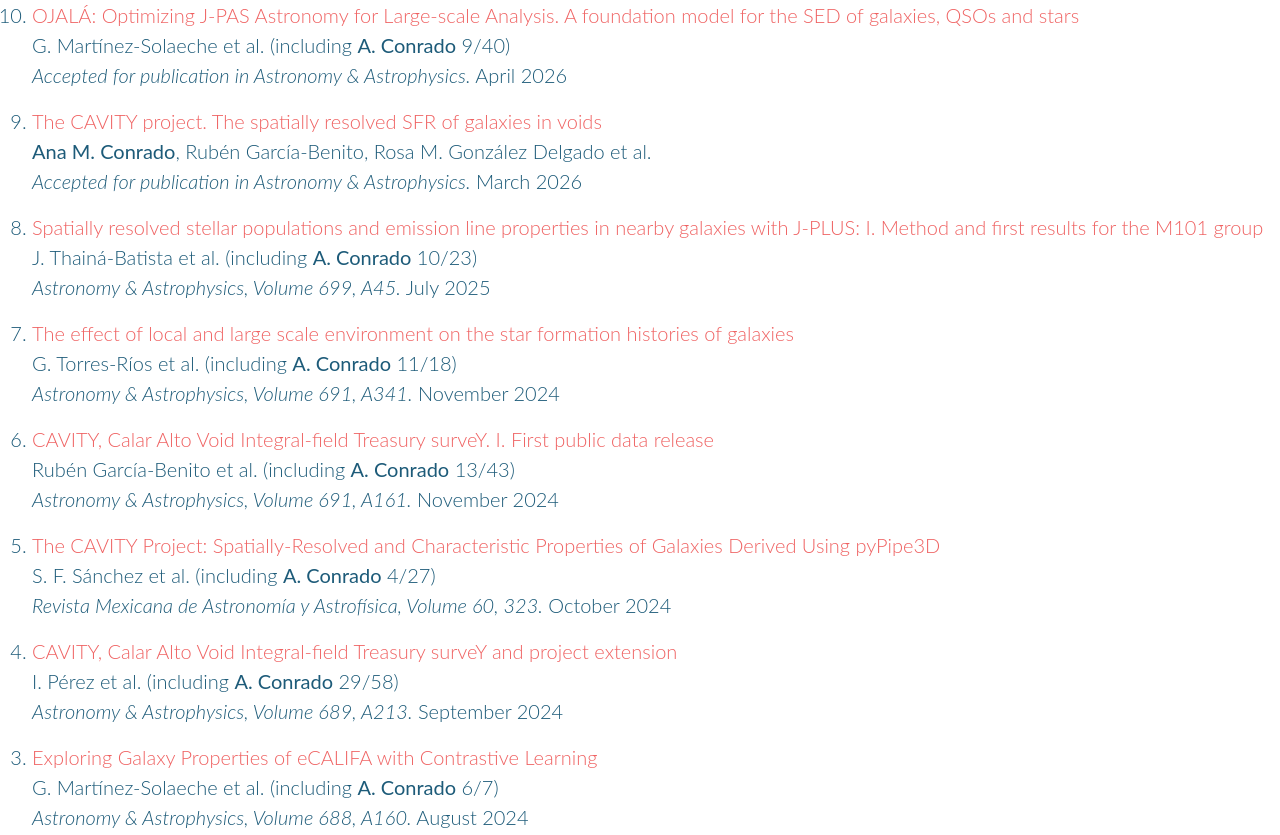
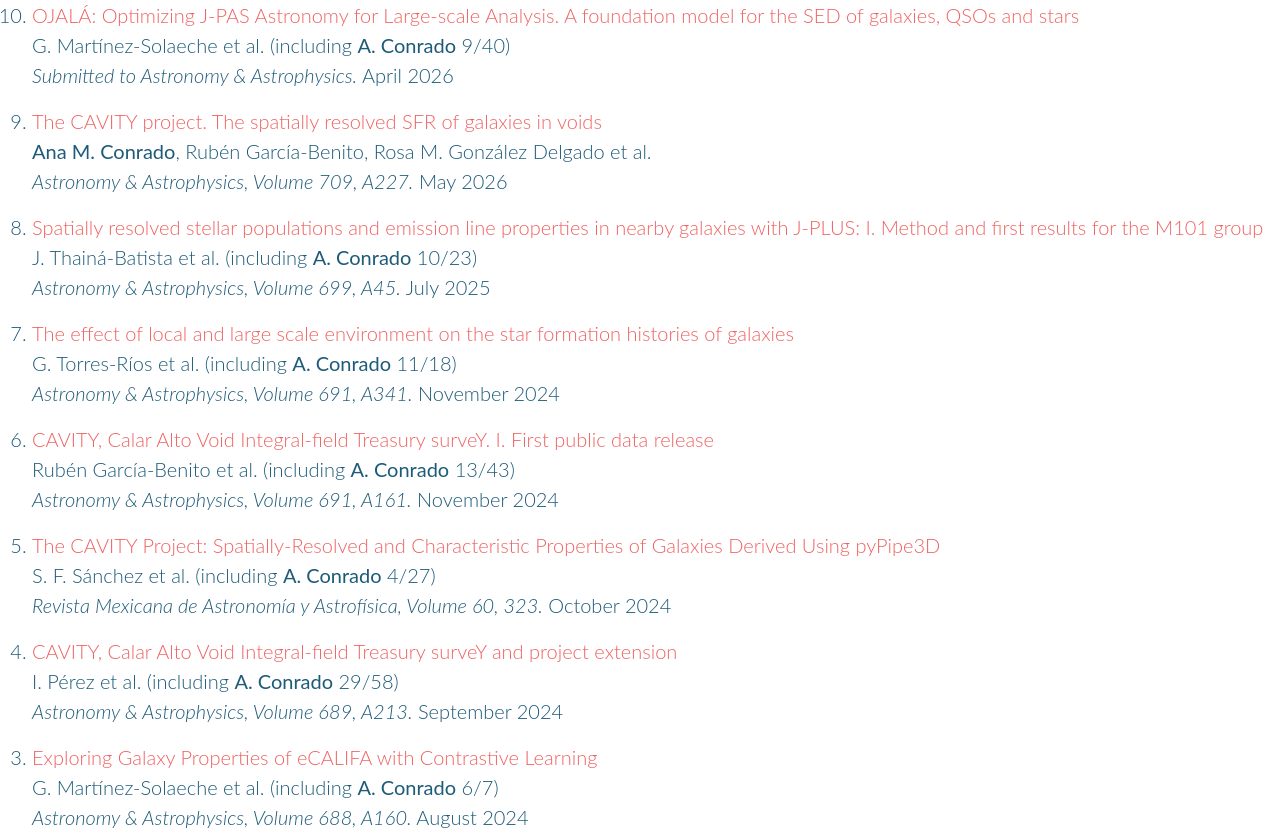
Before and after one commit to anamconrado/anamconrado.github.io, a plain HTML site: page publications.html in a window 1280 px wide. Shown: the top 835 px of the page. Drawn offline with Linux system fonts and the light colour scheme.

Commit message:
Update publications.html

```diff
--- a/publications.html
+++ b/publications.html
@@ -7,12 +7,12 @@
         <li>
             <a class="linkpub" href="https://ui.adsabs.harvard.edu/abs/2026arXiv260400661M/abstract" target="_blank">OJALÁ: Optimizing J-PAS Astronomy for Large-scale Analysis. A foundation model for the SED of galaxies, QSOs and stars</a>
             <p>G. Martínez-Solaeche et al. (including <b>A. Conrado</b> 9/40)<br>
-            <i>Accepted for publication in Astronomy & Astrophysics.</i> April 2026</p>
+            <i>Submitted to Astronomy & Astrophysics.</i> April 2026</p>
         </li>
         <li>
             <a class="linkpub" href="https://ui.adsabs.harvard.edu/abs/2026arXiv260328855C/abstract" target="_blank">The CAVITY project. The spatially resolved SFR of galaxies in voids</a>
             <p><b>Ana M. Conrado</b>, Rubén García-Benito, Rosa M. González Delgado et al.<br>
-            <i>Accepted for publication in Astronomy & Astrophysics.</i> March 2026</p>
+            <i>Astronomy & Astrophysics, Volume 709, A227.</i> May 2026</p>
         </li>
         <li>
             <a class="linkpub" href="https://ui.adsabs.harvard.edu/abs/2025A%26A...699A..45T/abstract" target="_blank">Spatially resolved stellar populations and emission line properties in nearby galaxies with J-PLUS: I. Method and first results for the M101 group</a>
```
